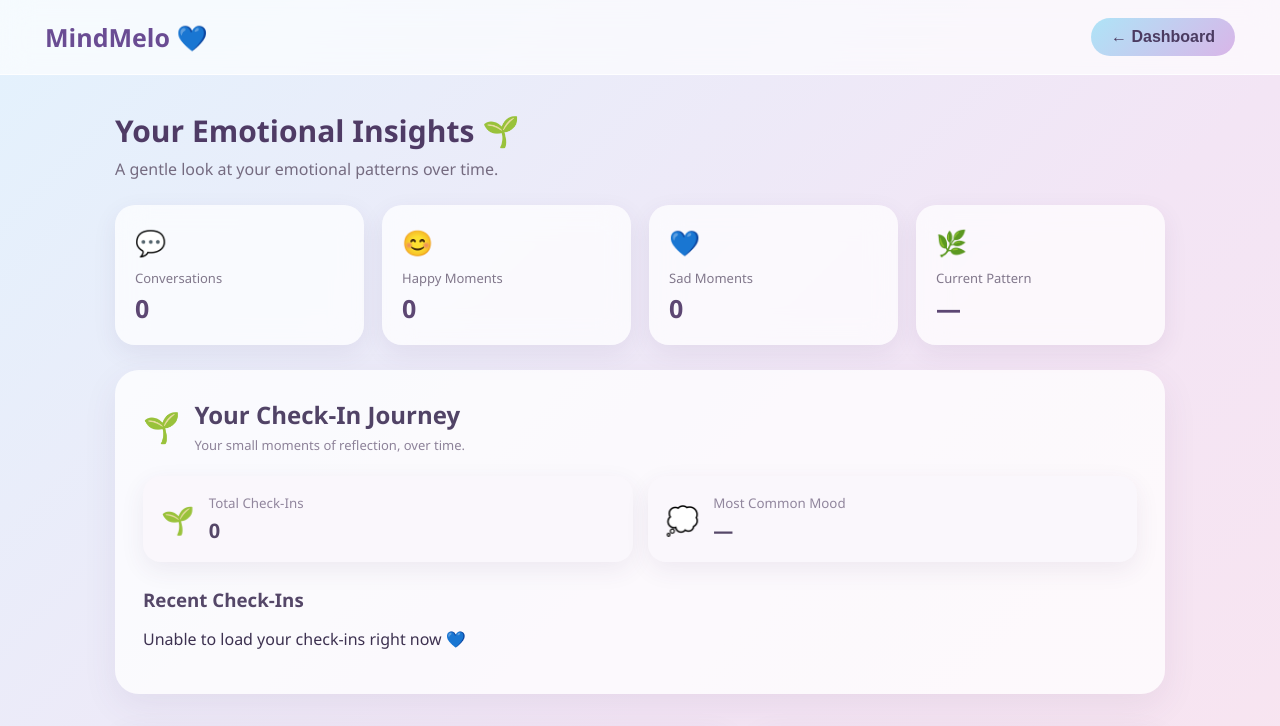
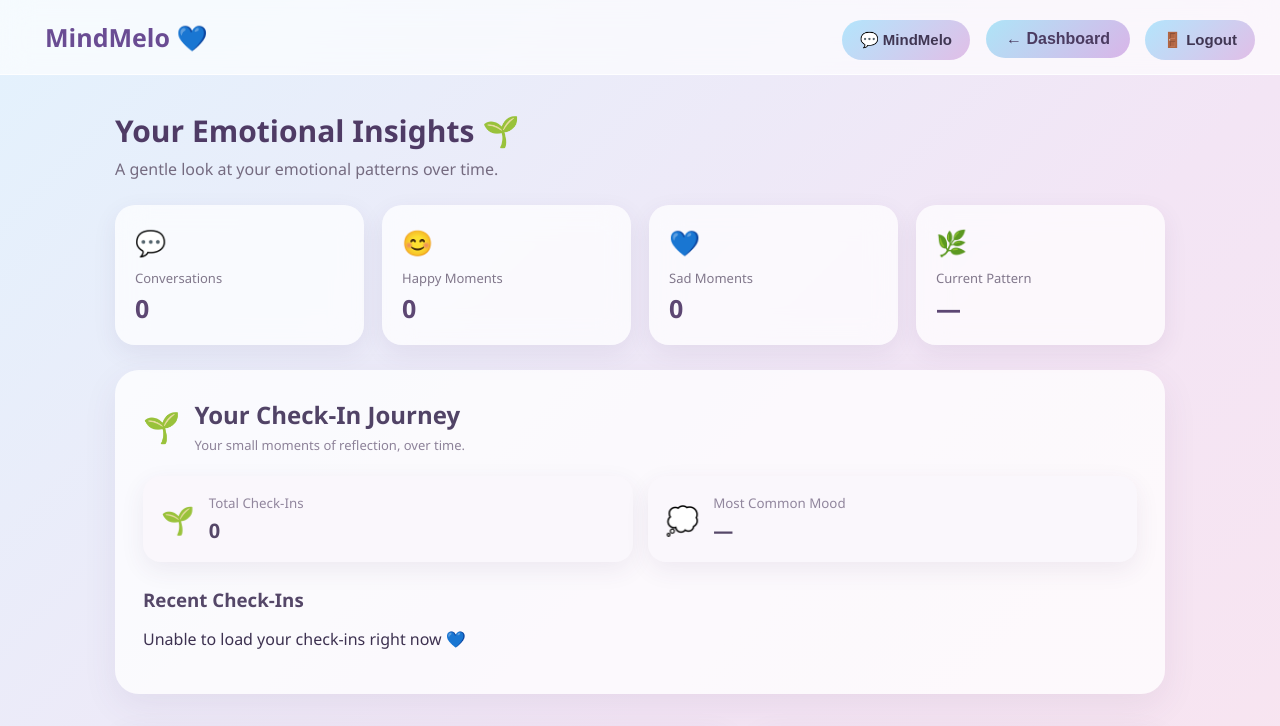
Before and after one commit to Havana220/Mindmelo-ai, a website: page insights.html in a window 1280 px wide. Shown: the top 726 px of the page. Drawn offline with nearby package versions, Linux system fonts and the light colour scheme; no server answers; sample sign-in values are in the browser's storage.

Commit message:
Updated navigation and logout functionality

```diff
--- a/insights.html
+++ b/insights.html
@@ -51,6 +51,11 @@
     }
 
     .back-btn {
+  position: fixed;
+
+  top: 20px;
+  right: 150px;
+
   border: none;
   padding: 10px 20px;
   border-radius: 25px;
@@ -71,6 +76,8 @@
   transition: all 0.25s ease;
 
   box-shadow: none;
+
+  z-index: 30;
 }
 
 .back-btn:hover {
@@ -394,6 +401,51 @@
   font-size: 11px;
 }
 
+.return-chat,
+.logout-btn {
+  position: fixed;
+
+  top: 20px;
+
+  padding: 11px 18px;
+
+  border: none;
+  border-radius: 25px;
+
+  background: linear-gradient(
+    135deg,
+    #b3e5fc,
+    #e1bee7
+  );
+
+  color: #403653;
+
+  font-size: 15px;
+  font-weight: 700;
+
+  cursor: pointer;
+
+  z-index: 30;
+
+  transition: 0.25s ease;
+}
+
+.return-chat {
+  right: 310px;
+}
+
+.logout-btn {
+  right: 25px;
+}
+
+.return-chat:hover,
+.logout-btn:hover {
+  transform: translateY(-2px);
+
+  box-shadow:
+    0 8px 20px rgba(100,80,140,0.18);
+}
+
   </style>
 </head>
 
@@ -412,6 +464,14 @@
     <button class="back-btn" onclick="goDashboard()">
       ← Dashboard
     </button>
+
+    <button class="return-chat" onclick="goToChat()">
+  💬 MindMelo
+</button>
+
+<button class="logout-btn" onclick="logout()">
+  🚪 Logout
+</button>
 
   </header>
 
@@ -646,6 +706,14 @@
     window.location.href = "dashboard.html";
   }
 
+  function goToChat() {
+  window.location.href = "index.html";
+}
+
+function logout() {
+  localStorage.clear();
+  window.location.href = "login.html";
+}
 
   /* =========================
      CHART VARIABLES
```
Also changed, not shown: dashboard.html (+56 -0 lines).
